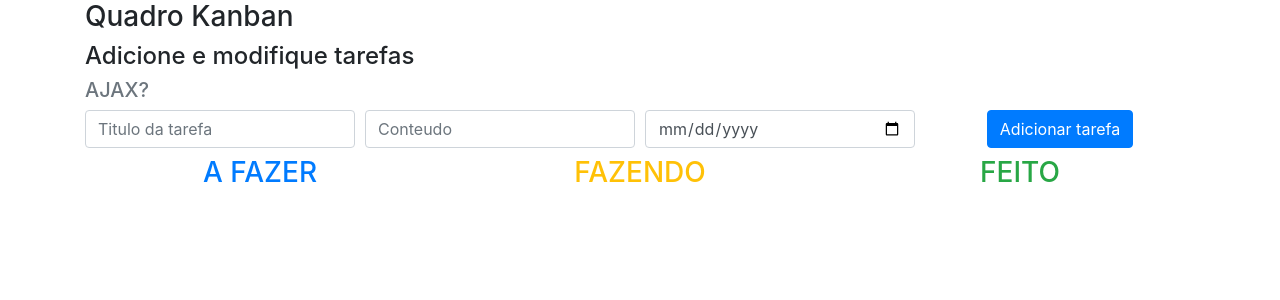
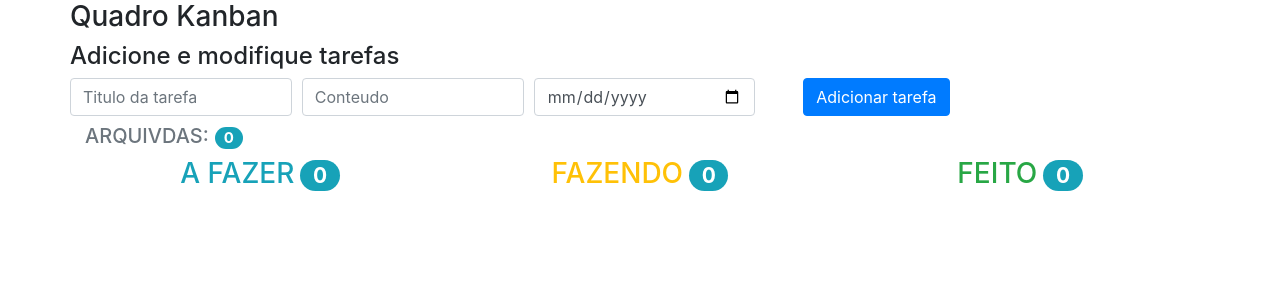
Before and after one commit to gabriel-nlima/kanban-app, a React (Create React App) app: page / in a window 1280 px wide. Shown: the top 300 px of the page. Built offline with nearby package versions, Linux system fonts and the light colour scheme.

Commit message:
design do quadro kanban e add badges para contar as tarefas

```diff
--- a/src/components/AddTarefa.jsx
+++ b/src/components/AddTarefa.jsx
@@ -2,6 +2,7 @@ import React from 'react'
 
 const AddTarefa = ({ handleSubmit, handleChange }) => {
 	return (
+		<div className='row'>
 			<form onSubmit={handleSubmit}>
 				<div className='form-row'>
 					<div className='col-3'>
@@ -38,6 +39,7 @@ const AddTarefa = ({ handleSubmit, handleChange }) => {
 					</div>
 				</div>
 			</form>
+		</div>
 	)
 }
 
--- a/src/components/Header.jsx
+++ b/src/components/Header.jsx
@@ -2,11 +2,12 @@ import React from 'react'
 
 const Header = () => {
 	return (
-		<header className='text-left'>
-			<h3>Quadro Kanban</h3>
-			<h4>Adicione e modifique tarefas</h4>
-			<h5 className='text-muted'>AJAX?</h5>
-		</header>
+		<div className='row'>
+			<header className='text-left'>
+				<h3>Quadro Kanban</h3>
+				<h4>Adicione e modifique tarefas</h4>
+			</header>
+		</div>
 	)
 }
 
--- a/src/containers/TarefasContainer.jsx
+++ b/src/containers/TarefasContainer.jsx
@@ -4,6 +4,13 @@ import * as status from './status'
 import { setTarefas, trocaStatus } from '../redux/actions/actions'
 
 import { connect } from 'react-redux'
+
+/*
+ *Recebe as tarefas da redux store, separa por status e os
+ *passa para os componentes <Tarefas/> para renderizar.
+ *
+ */
+
 class TarefasContainer extends React.Component {
 	constructor(props) {
 		super(props)
@@ -17,8 +24,7 @@ class TarefasContainer extends React.Component {
 		this.getTarefas()
 		this.getStatusTarefas(this.props.tarefas)
 	}
-	//Funções para obter as tarefas e gerenciar o status
-	//get
+
 	getTarefas() {
 		//this.props.setTarefas()
 	}
@@ -26,6 +32,7 @@ class TarefasContainer extends React.Component {
 		const tarefasAFazer = []
 		const tarefasSendoFeitas = []
 		const tarefasConcluidas = []
+		const tarefasArquivadas = []
 		tarefas.map((tarefa) => {
 			if (tarefa.length === 0) {
 				return []
@@ -36,19 +43,29 @@ class TarefasContainer extends React.Component {
 				tarefasSendoFeitas.unshift(tarefa)
 			} else if (tarefa.status === status.CONCLUIDO) {
 				tarefasConcluidas.unshift(tarefa)
+			} else if (tarefa.status === status.ARQUIVADO) {
+				tarefasArquivadas.unshift(tarefa)
 			}
 			return { tarefasAFazer, tarefasSendoFeitas, tarefasConcluidas }
 		})
 
-		return { tarefasAFazer, tarefasSendoFeitas, tarefasConcluidas }
+		return {
+			tarefasAFazer,
+			tarefasSendoFeitas,
+			tarefasConcluidas,
+			tarefasArquivadas,
+		}
 	}
-
+	//Passa o novo status da terafa para o action creator, de acordo com o status atual
+	//fazer>fazendo>concluido>arquivado
 	handleStatusChange(tarefa) {
 		let novoStatus = tarefa.status
 		if (tarefa.status === status.FAZER) {
 			novoStatus = status.FAZENDO
 		} else if (tarefa.status === status.FAZENDO) {
 			novoStatus = status.CONCLUIDO
+		} else if (tarefa.status === status.CONCLUIDO) {
+			novoStatus = status.ARQUIVADO
 		}
 
 		this.props.trocaStatus(tarefa, novoStatus)
@@ -58,18 +75,59 @@ class TarefasContainer extends React.Component {
 			tarefasAFazer,
 			tarefasSendoFeitas,
 			tarefasConcluidas,
+			tarefasArquivadas,
 		} = this.getStatusTarefas(this.props.tarefas)
+
+		const badgeMargin = { marginLeft: 6 }
+
 		return (
-			<div>
+			<React.Fragment>
+				<div className='row text-left'>
+					<div className='col-4'>
+						<h5 className='text-muted'>
+							ARQUIVDAS:
+							<span
+								style={badgeMargin}
+								className='badge badge-pill badge-info'
+							>
+								{tarefasArquivadas.length}
+							</span>
+						</h5>
+					</div>
+				</div>
 				<div className='row'>
 					<div className='col-4'>
-						<h3 className='text-primary'>A FAZER</h3>
+						<h3 className='text-info'>
+							A FAZER
+							<span
+								style={badgeMargin}
+								className='badge badge-pill badge-info'
+							>
+								{tarefasAFazer.length}
+							</span>
+						</h3>
 					</div>
 					<div className='col-4'>
-						<h3 className='text-warning'>FAZENDO</h3>
+						<h3 className='text-warning'>
+							FAZENDO
+							<span
+								style={badgeMargin}
+								className='badge badge-pill badge-info'
+							>
+								{tarefasSendoFeitas.length}
+							</span>
+						</h3>
 					</div>
 					<div className='col-4'>
-						<h3 className='text-success'>FEITO</h3>
+						<h3 className='text-success'>
+							FEITO
+							<span
+								style={badgeMargin}
+								className='badge badge-pill badge-info'
+							>
+								{tarefasConcluidas.length}
+							</span>
+						</h3>
 					</div>
 				</div>
 				<div className='row'>
@@ -77,7 +135,7 @@ class TarefasContainer extends React.Component {
 						<Tarefas
 							key='a_fazer'
 							tarefas={tarefasAFazer}
-							background='bg-primary'
+							background='text-white bg-info'
 							acao='Fazer'
 							onChangeStatus={this.handleStatusChange}
 						/>
@@ -99,7 +157,7 @@ class TarefasContainer extends React.Component {
 						/>
 					</div>
 				</div>
-			</div>
+			</React.Fragment>
 		)
 	}
 }
--- a/src/redux/actions/actions.js
+++ b/src/redux/actions/actions.js
@@ -10,7 +10,7 @@ export function setTarefas() {
 export function addTarefa(tarefa) {
 	tarefa = {
 		...tarefa,
-		id: Math.floor(Math.random() * 100 + 1),
+		id: Math.floor(Math.random() * 1000 + 1),
 		status: status.FAZER,
 	}
 	return {
```
Lines whose indentation alone changed are shown as unchanged.
